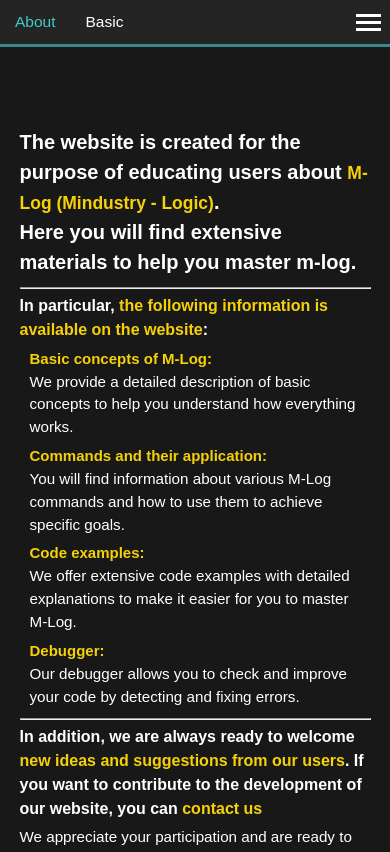
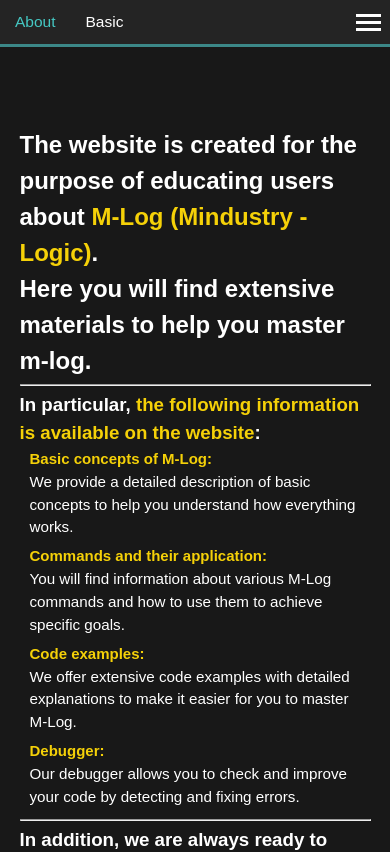
Before and after one commit to TyT-xexebe/mlog-learn-vue, a Vue app: page /#/about in a window 390 px wide. Shown: the top 852 px of the page. Built offline with nearby package versions, Linux system fonts and the light colour scheme.

Commit message:
added better font size for mobile

```diff
--- a/src/views/About.vue
+++ b/src/views/About.vue
@@ -65,6 +65,16 @@ export default {
         color: rgb(245, 209, 8);
       }
       h2 {
+        @media (max-width: 900){
+          font-weight: 600;
+          font-size: 19px;
+          padding-bottom: 5px;
+          span.bolt {
+            font-size: 18px;
+            font-weight: 700;
+          }
+        }
+        @media (min-width: 900){
           font-weight: 700;
           font-size: 20px;
           padding-bottom: 5px;
@@ -73,14 +83,24 @@ export default {
             font-weight: 800;
           }
         }
+      }
       h3 {
+        @media (max-width: 900){
+          font-weight: 600;
+          font-size: 14.5px;
+          padding-bottom: 5px;
+          span.bolt {
+            font-size: 15.5px;
+            font-weight: 600;
+          }}
+        @media (min-width: 900){
           font-weight: 600;
           font-size: 16px;
           padding-bottom: 5px;
           span.bolt {
             font-size: 16px;
             font-weight: 700;
-        }
+          }}
       }
       p {
         font-weight: 500;
```
Lines whose indentation alone changed are shown as unchanged.
